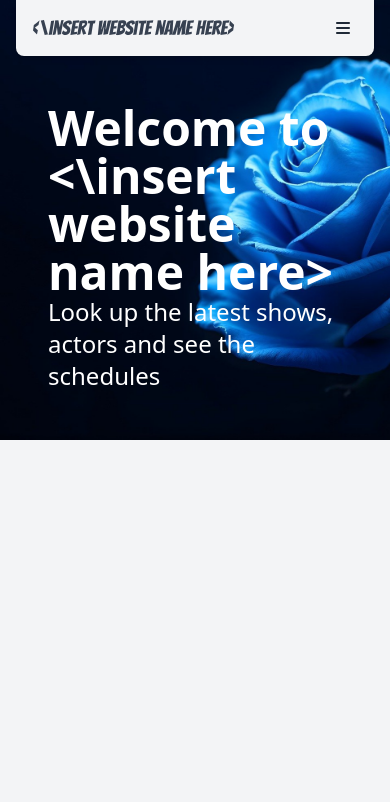
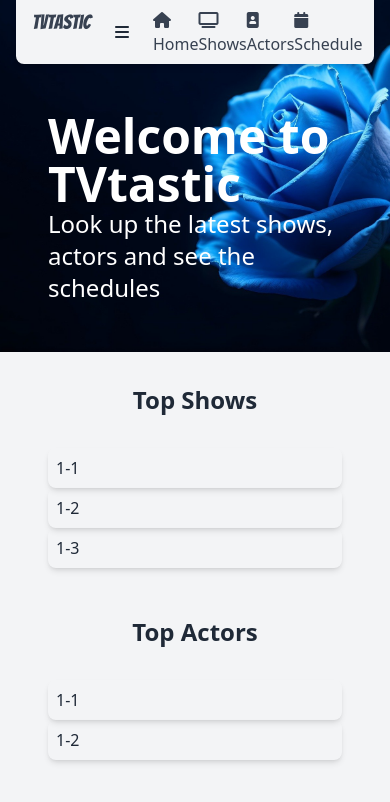
Before and after one commit to Monodia3007/IWD-Projects-S312742, a plain HTML site: page assignement/index.html in a window 390 px wide. Drawn offline with nearby package versions, Linux system fonts and the light colour scheme.

Commit message:
feat(assignement): enhance homepage layout with responsive sections for top shows and actors, updated branding, and refined styling

```diff
--- a/assignement/index.html
+++ b/assignement/index.html
@@ -15,15 +15,14 @@
 <div class="jumbotron">
     <div class="bg-gray-100 dark:bg-slate-900 shadow-md rounded-b-lg mx-4">
         <nav>
-            <div class="container px-4 flex items-center gap-4 py-2">
-                <a class="text-xl font-semibold text-gray-700 dark:text-slate-200 brandlink" href="index.html"><\insert
-                    website name here></a>
+            <div class="container px-4 flex sm:flex-wrap md:flex-no-wrap gap-4 py-2 mx-auto">
+                <a class="text-xl font-semibold text-gray-700 dark:text-slate-200 brandlink" href="index.html">TVtastic</a>
                 <button class="md:hidden items-center p-2 rounded text-gray-800 hover:bg-gray-200 ml-auto"
                         onclick="this.nextElementSibling.classList.toggle('hidden')">
                     <i class="fa-solid fa-bars"></i>
                 </button>
-                <div class="hidden md:block" id="navbarNav">
-                    <ul class="flex flex-col md:flex-row gap-2 md:gap-4">
+                <div class="sm:hidden md:block flex-auto" id="navbarNav">
+                    <ul class="flex flex-row sm:gap-2 md:gap-4 md:justify-end">
                         <li>
                             <a class="text-gray-700 dark:text-slate-200 hover:text-indigo-600 dark:hover:text-indigo-400"
                                href="index.html">
@@ -50,14 +49,29 @@
         </nav>
     </div>
     <div class="p-12 mb-4 ">
-        <h1 class="text-5xl font-bold">Welcome to <\insert website name here></h1>
+        <h1 class="text-5xl font-bold">Welcome to TVtastic</h1>
         <p class="md:w-2/3 text-2xl">
             Look up the latest shows, actors and see the schedules
         </p>
     </div>
 </div>
-<div class="container mx-auto px-4">
-
+<div class="container px-4 grid sm:grid-cols-1 md:grid-cols-2 content-center size-full mx-auto md:divide-x sm:divide-y md:divide-y-0 divide-slate-600">
+    <div class="container p-4 dark:bg-slate-700 bg-gray-100 sm:rounded-t-lg md:rounded-l-lg md:rounded-tr-none">
+        <h2 class="text-2xl font-semibold pb-4 text-center">Top Shows</h2>
+        <div class="grid grid-cols-1 md:grid-cols-2 p-4" id="shows">
+            <div class="container shadow-md rounded-lg p-2">1-1</div>
+            <div class="container shadow-md rounded-lg p-2">1-2</div>
+            <div class="container shadow-md rounded-lg p-2">1-3</div>
+        </div>
+    </div>
+    <div class="container p-4 dark:bg-slate-700 bg-gray-100 sm:rounded-b-lg md:rounded-r-lg md:rounded-bl-none">
+        <h2 class="text-2xl font-semibold pb-4 text-center">Top Actors</h2>
+        <div class="grid grid-cols-1 md:grid-cols-2 p-4" id="actors">
+            <div class="container shadow-md rounded-lg p-2">1-1</div>
+            <div class="container shadow-md rounded-lg p-2">1-2</div>
+        </div>
+    </div>
 </div>
+<script src="./js/index.js"></script>
 </body>
 </html>
```
